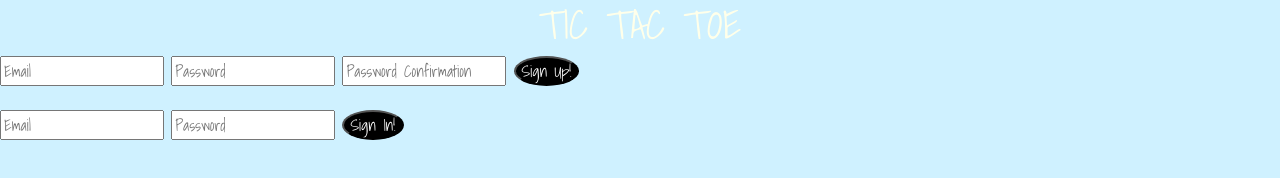
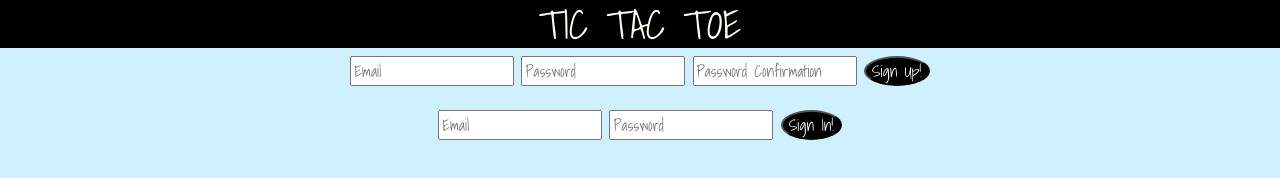
Before and after one commit to shaider0/tic-tac-toe-nathan-mailhiot, a website built with webpack: page index.html in a window 1280 px wide. Built offline with nearby package versions, Linux system fonts and the light colour scheme.

Commit message:
Add styling

```diff
--- a/assets/scripts/events.js
+++ b/assets/scripts/events.js
@@ -81,7 +81,6 @@ const onClickbox = function (event) {
     ticBoard[currentSquare] = currentPlayer
     // this checks to see if there is a winner
     gameState(ticBoard, currentPlayer)
-    console.log(ticBoard)
     // sends the patch to the api
     api.upDateGame(currentSquare, currentPlayer, gameOver)
     // this checks to see if the game is over
@@ -92,9 +91,7 @@ const onClickbox = function (event) {
   } else if (content === '' && currentPlayer === 'o') {
     $(event.target).text(currentPlayer)
     ticBoard[currentSquare] = currentPlayer
-    console.log(currentSquare, currentPlayer, gameOver)
     gameState(ticBoard, currentPlayer)
-    console.log(ticBoard)
     api.upDateGame(currentSquare, currentPlayer, gameOver)
     gameFinished()
     turn()
--- a/assets/styles/index.scss
+++ b/assets/styles/index.scss
@@ -4,6 +4,7 @@
 h1{
   text-align: center;
   color: rgb(255, 255, 234);
+  background-color: black;
 }
 
 
@@ -12,6 +13,9 @@ body {
   font-family: 'Shadows Into Light', cursive;
 }
 
+#signInandUp, #signOutandChange {
+  text-align: center;
+}
 
 .sub {
   color: white;
@@ -29,6 +33,8 @@ border: solid rgb(207, 241, 255) 5px;
 font-size: 5vw;
 background-color: rgba(225, 255, 255, 1);
 text-align: center;
+justify-content: center;
+text-shadow: 2px 2px rgba(0, 0, 0, .25);
 color: black;
 height: 150px;
 width: 150px;
@@ -36,26 +42,32 @@ width: 150px;
 
 .tic-zero {
   background-color: rgba(255, 182, 138, .8);
+
 }
 
 .tic-one {
   background-color: rgba(28, 255, 188, .8);
+
 }
 
 .tic-two {
-  background-color: rgba(255, 244, 178, .8)
+  background-color: rgba(255, 244, 178, .8);
+
 }
 
 .tic-three {
   background-color: rgba(255, 203, 234, .8);
+
 }
 
 .tic-four {
   background-color: rgba(178, 191, 255, .8);
+
 }
 
 .tic-five {
   background-color: rgba(221, 255, 203, .8);
+
 }
 
 .tic-six {
```
